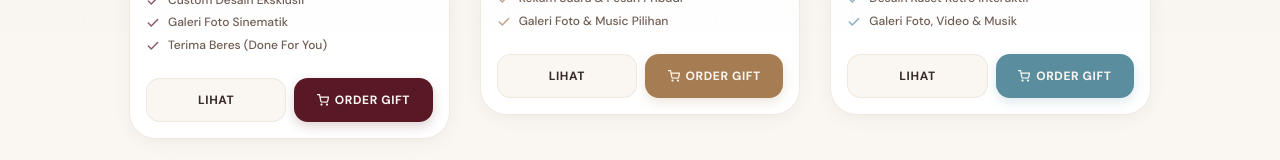
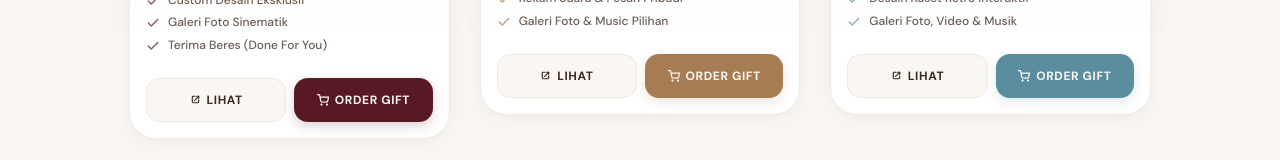
Before and after one commit to detectivecrewze/for-you-always, a Next.js app: page /catalog in a window 1280 px wide. Shown: the part 768-928 px from the top of the page. Built offline with nearby package versions, Linux system fonts and the light colour scheme.

Commit message:
ui: add preview svg icon to LIHAT button in catalog compact card

```diff
--- a/app/components/CompactProductCard.tsx
+++ b/app/components/CompactProductCard.tsx
@@ -232,6 +232,9 @@ export default function CompactProductCard({
                     onMouseLeave={e => {
                         e.currentTarget.style.background = "#faf7f2";
                     }}>
+                        <svg width="11" height="11" viewBox="0 0 24 24" fill="none" stroke="currentColor" strokeWidth="2.5" strokeLinecap="round" strokeLinejoin="round">
+                            <path d="M14 5h5v5"/><path d="M10 14L19 5"/><path d="M19 13v4a2 2 0 0 1-2 2H7a2 2 0 0 1-2-2V7a2 2 0 0 1 2-2h4"/>
+                        </svg>
                         Lihat
                     </Link>
 
```
